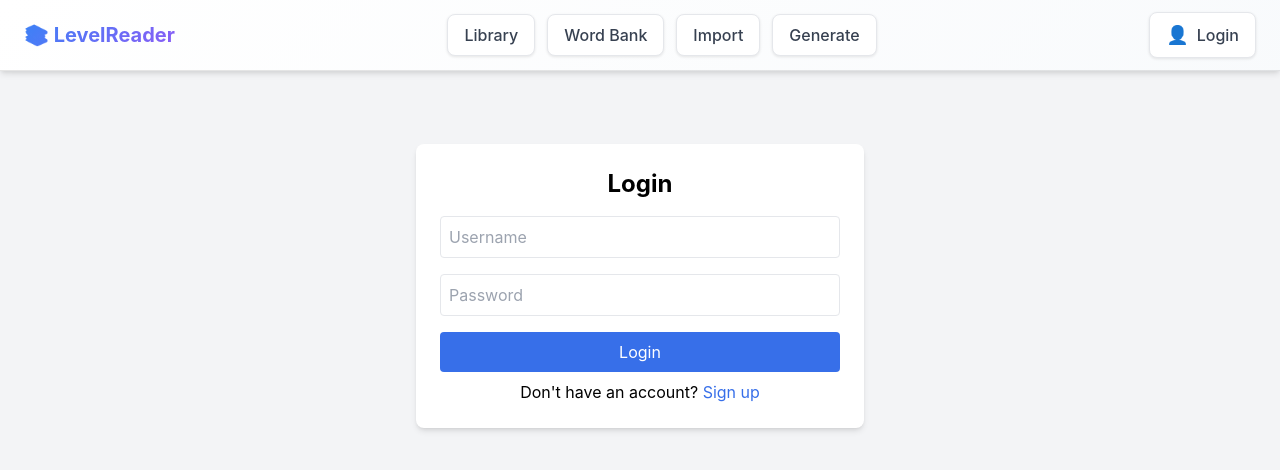
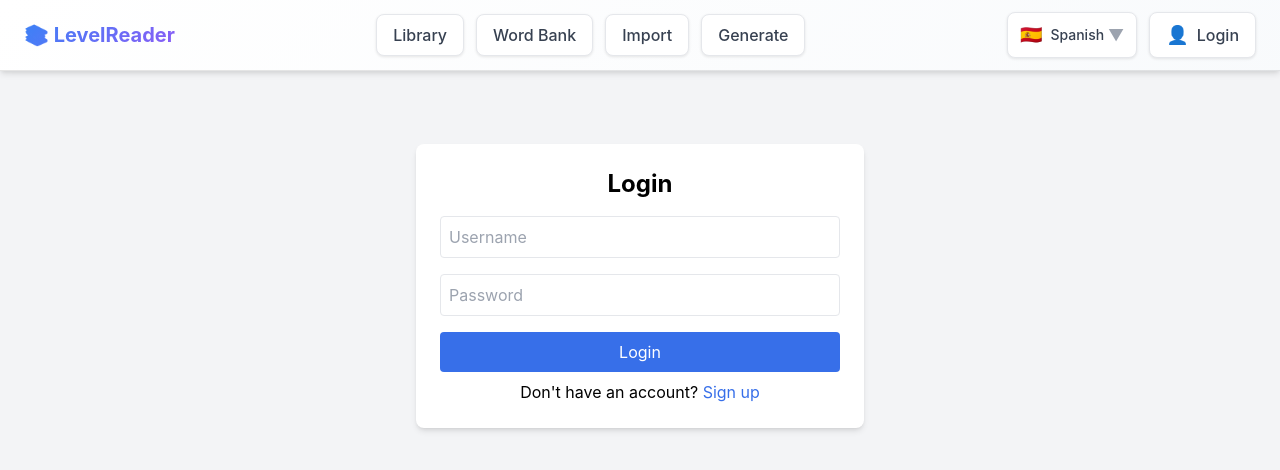
Before and after one commit to oskarmeister/levelreader-react, a React (Create React App) app: page /account in a window 1280 px wide. Shown: the top 470 px of the page. Built offline with nearby package versions, Linux system fonts and the light colour scheme.

Commit message:
Add language selector button between tabs and profile button
cgen-13d64aabc85e41ec88785642eed47dc8

```diff
--- a/src/components/Nav.js
+++ b/src/components/Nav.js
@@ -86,6 +86,59 @@ const Nav = () => {
         ))}
       </div>
 
+      <div className="flex items-center gap-3">
+        {/* Language Selector */}
+        <div className="relative">
+          <button
+            className="flex items-center bg-white text-gray-700 px-3 py-2 rounded-lg hover:bg-gray-50 border border-gray-200 hover:border-gray-300 transition-all transform hover:scale-105"
+            onClick={() => setShowLanguageDropdown(!showLanguageDropdown)}
+            style={{
+              boxShadow: "0 1px 3px 0 rgba(0, 0, 0, 0.1)",
+            }}
+          >
+            <span className="text-lg mr-2">{currentLanguage.flag}</span>
+            <span className="font-medium text-sm">{currentLanguage.name}</span>
+            <span className="ml-1 text-gray-400">▼</span>
+          </button>
+
+          {/* Language Dropdown */}
+          {showLanguageDropdown && (
+            <>
+              {/* Backdrop */}
+              <div
+                className="fixed inset-0 z-40"
+                onClick={() => setShowLanguageDropdown(false)}
+              />
+              {/* Dropdown Menu */}
+              <div
+                className="absolute top-full right-0 mt-2 bg-white rounded-lg shadow-xl border border-gray-200 py-2 z-50 min-w-48"
+                style={{
+                  boxShadow:
+                    "0 10px 25px -3px rgba(0, 0, 0, 0.1), 0 4px 6px -2px rgba(0, 0, 0, 0.05)",
+                }}
+              >
+                {languages.map((language) => (
+                  <button
+                    key={language.name}
+                    className={`w-full flex items-center px-4 py-2 text-left hover:bg-gray-50 transition-colors ${
+                      selectedLanguage === language.name
+                        ? "bg-blue-50 text-blue-600"
+                        : "text-gray-700"
+                    }`}
+                    onClick={() => handleLanguageSelect(language)}
+                  >
+                    <span className="text-lg mr-3">{language.flag}</span>
+                    <span className="font-medium">{language.name}</span>
+                    {selectedLanguage === language.name && (
+                      <span className="ml-auto text-blue-600">✓</span>
+                    )}
+                  </button>
+                ))}
+              </div>
+            </>
+          )}
+        </div>
+
         <button
           className="profile-btn flex items-center bg-white text-gray-700 px-4 py-2 rounded-lg hover:bg-gray-50 border border-gray-200 hover:border-gray-300 transition-all transform hover:scale-105"
           onClick={() => navigate("/account")}
@@ -98,6 +151,7 @@ const Nav = () => {
             {state.username || "Login"}
           </span>
         </button>
+      </div>
     </nav>
   );
 };
```
Lines whose indentation alone changed are shown as unchanged.
